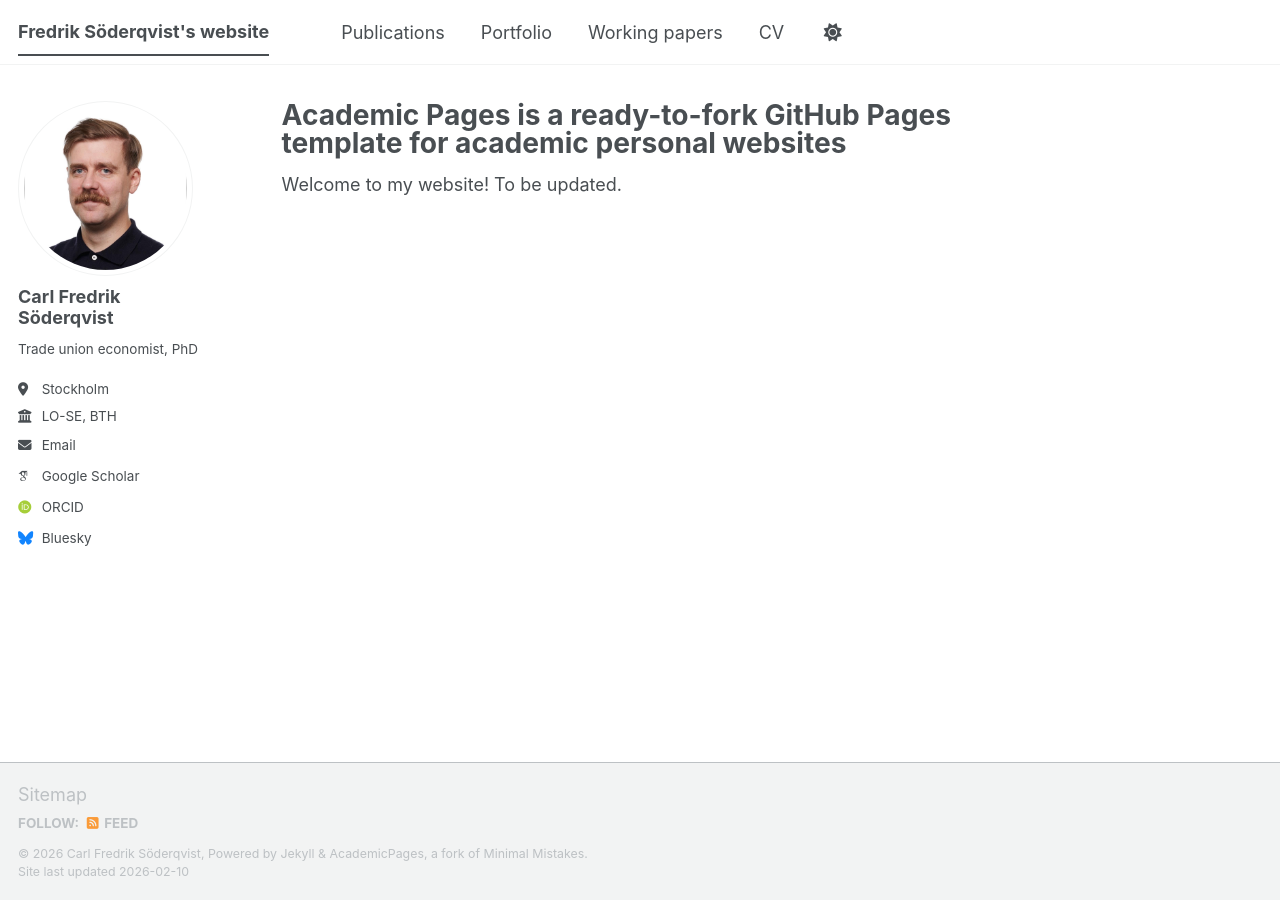
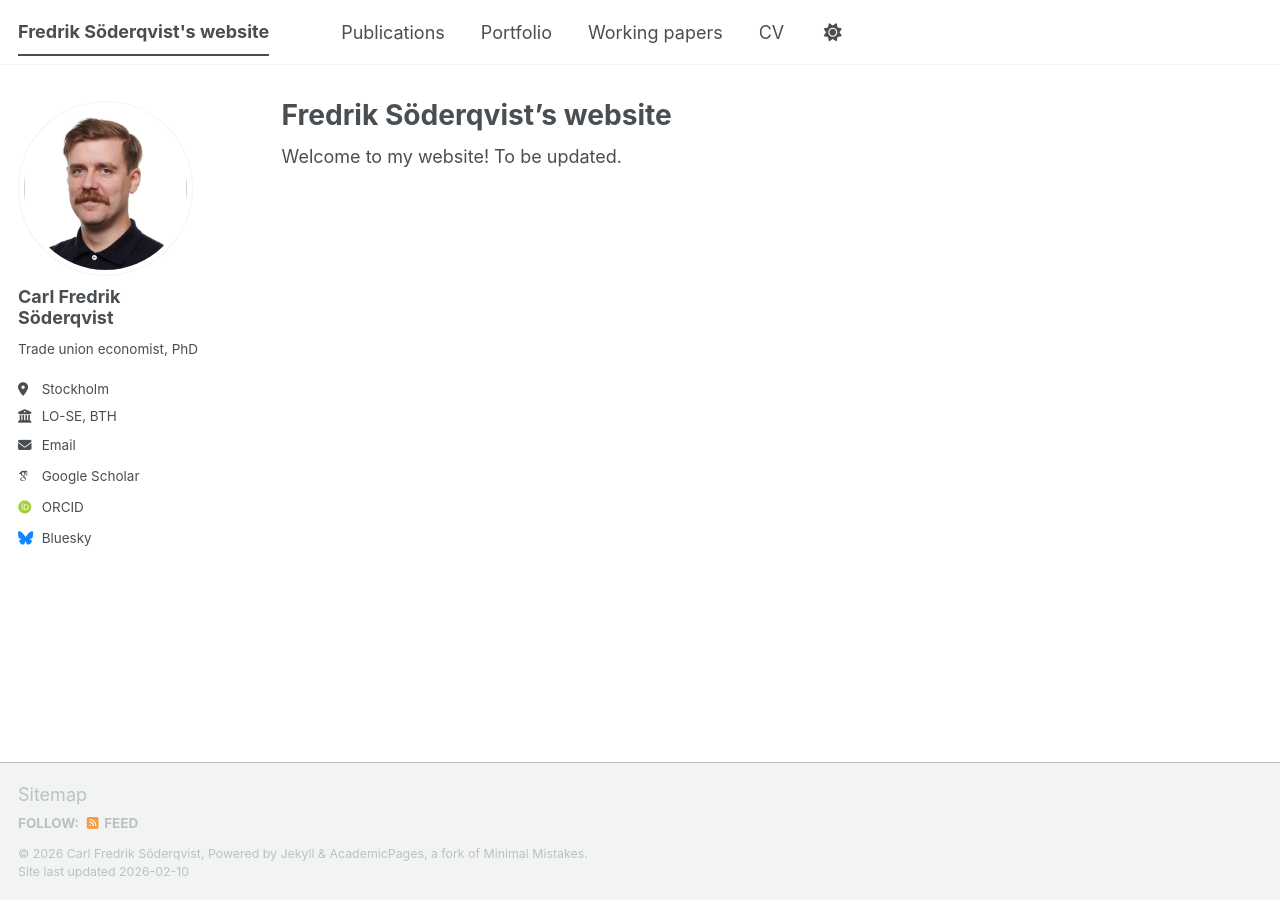
Before and after one commit to soedda/FSoderqvist_website, a Jekyll site: the page built from _pages/about.md, in a window 1280 px wide. Built offline with Jekyll 4.4.1, drawn with Linux system fonts in a browser that asks for light colours; some web fonts are replaced; a script bundle is joined from its source files by our own code; library files that are not in the unit come from our copies.

Commit message:
Update about.md

```diff
--- a/_pages/about.md
+++ b/_pages/about.md
@@ -1,6 +1,6 @@
 ---
 permalink: /
-title: "Academic Pages is a ready-to-fork GitHub Pages template for academic personal websites"
+title: "Fredrik Söderqvist's website"
 author_profile: true
 redirect_from:
   - /about/
```
